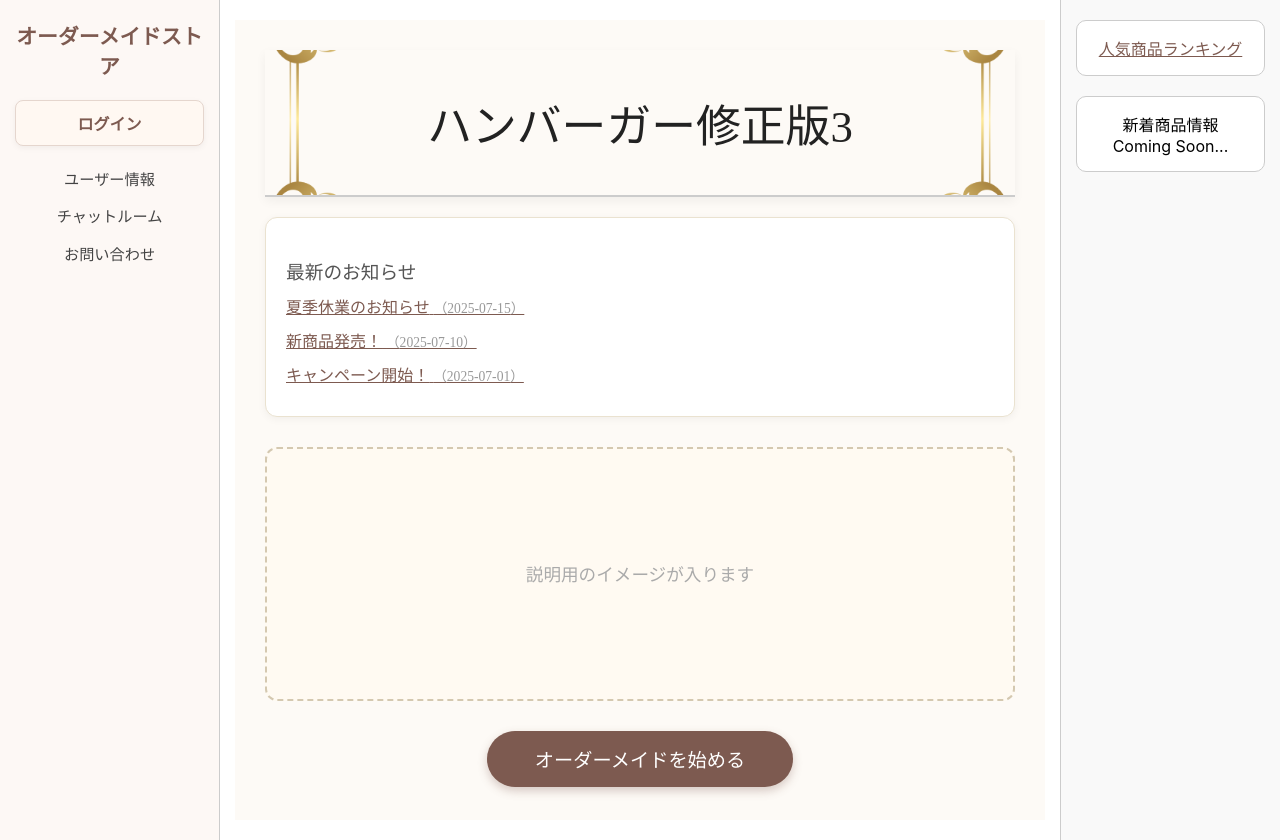
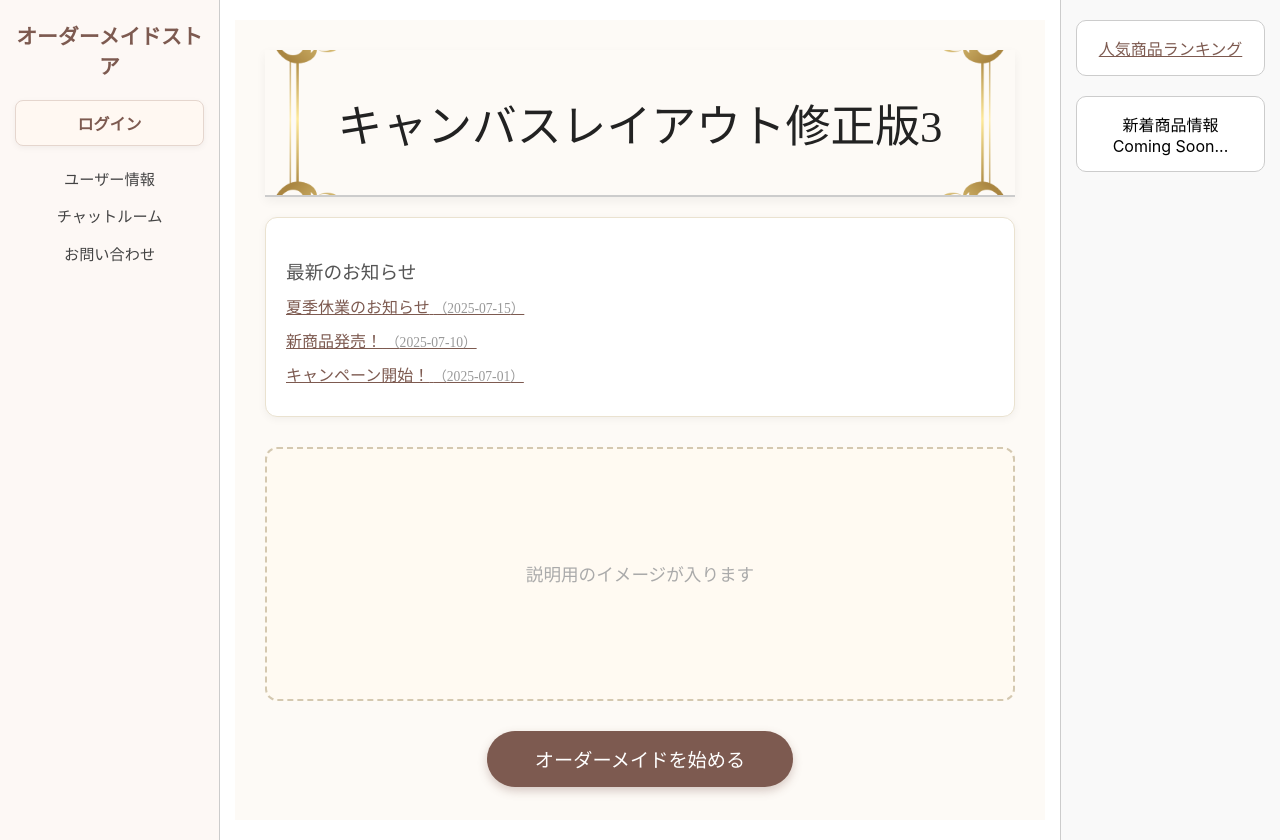
Before and after one commit to your-amuse/drawing-app, a React (Create React App) app: page / in a window 1280 px wide. Built offline with nearby package versions, Linux system fonts and the light colour scheme; no server answers.

Commit message:
キャンバスレイアウト修正版2

```diff
--- a/src/pages/Home.js
+++ b/src/pages/Home.js
@@ -37,7 +37,7 @@ const Home = () => {
           backgroundImage: 'url("/titleBack.png")',
         }}
       >
-        ハンバーガー修正版3
+        キャンバスレイアウト修正版3
       </div>
 
       <div className="home-announcements">
```
